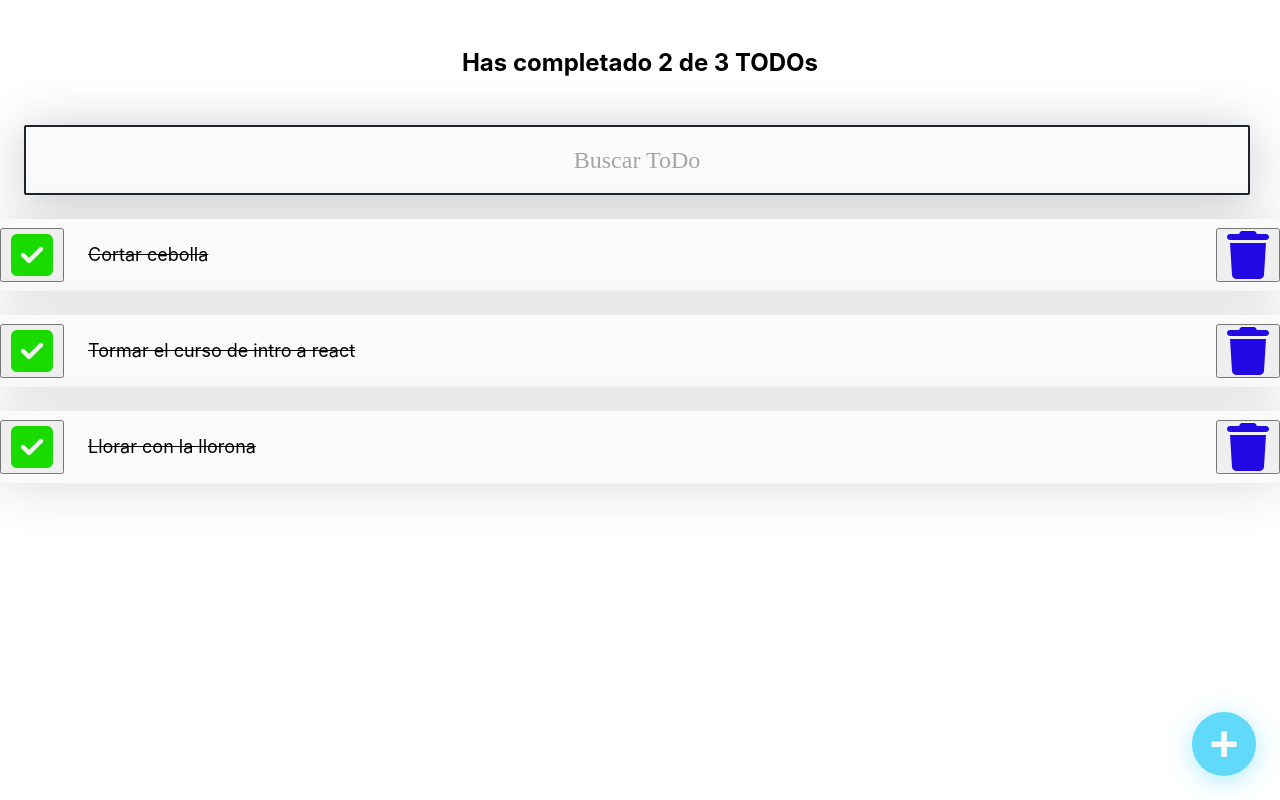
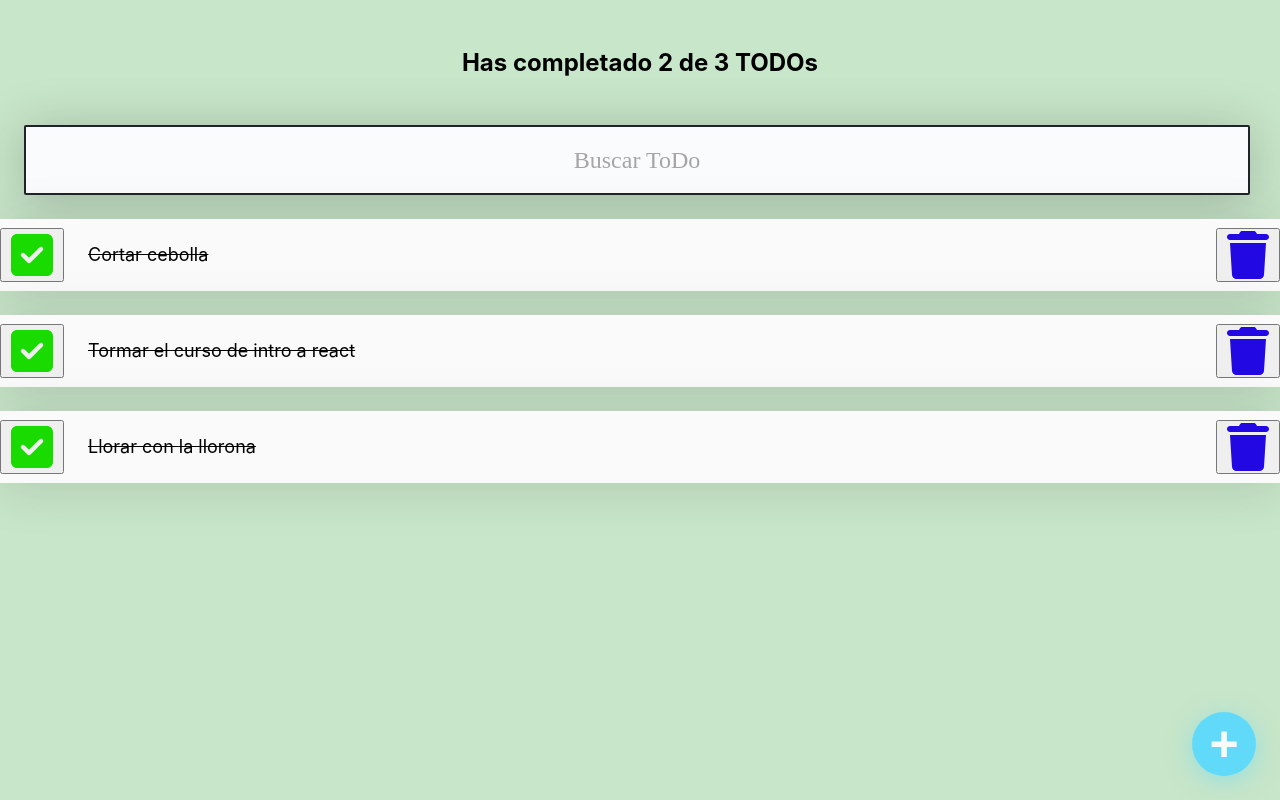
Before and after one commit to Facuzogbe/project-react, a React (Create React App) app: page / in a window 1280 px wide. Built offline with nearby package versions, Linux system fonts and the light colour scheme.

Commit message:
delete coment in html and config identation in app.js

```diff
--- a/public/index.html
+++ b/public/index.html
@@ -10,34 +10,11 @@
       content="Web site created using create-react-app"
     />
     <link rel="apple-touch-icon" href="%PUBLIC_URL%/logo192.png" />
-    <!--
-      manifest.json provides metadata used when your web app is installed on a
-      user's mobile device or desktop. See https://developers.google.com/web/fundamentals/web-app-manifest/
-    -->
+
     <link rel="manifest" href="%PUBLIC_URL%/manifest.json" />
-    <!--
-      Notice the use of %PUBLIC_URL% in the tags above.
-      It will be replaced with the URL of the `public` folder during the build.
-      Only files inside the `public` folder can be referenced from the HTML.
-
-      Unlike "/favicon.ico" or "favicon.ico", "%PUBLIC_URL%/favicon.ico" will
-      work correctly both with client-side routing and a non-root public URL.
-      Learn how to configure a non-root public URL by running `npm run build`.
-    -->
-    <title>React App</title>
+    <title>To-Do Machine</title>
   </head>
-  <body>
+  <body id="root">
     <noscript>You need to enable JavaScript to run this app.</noscript>
-    <div id="root"></div>
-    <!--
-      This HTML file is a template.
-      If you open it directly in the browser, you will see an empty page.
-
-      You can add webfonts, meta tags, or analytics to this file.
-      The build step will place the bundled scripts into the <body> tag.
-
-      To begin the development, run `npm start` or `yarn start`.
-      To create a production bundle, use `npm run build` or `yarn build`.
-    -->
   </body>
 </html>
--- a/src/index.css
+++ b/src/index.css
@@ -11,3 +11,7 @@
   font-family: source-code-pro, Menlo, Monaco, Consolas, 'Courier New',
     monospace;
 }
+
+#root {
+  background-color: #c8e6c9;
+}
```
Also changed, not shown: src/pages/App.js (+13 -15 lines).
